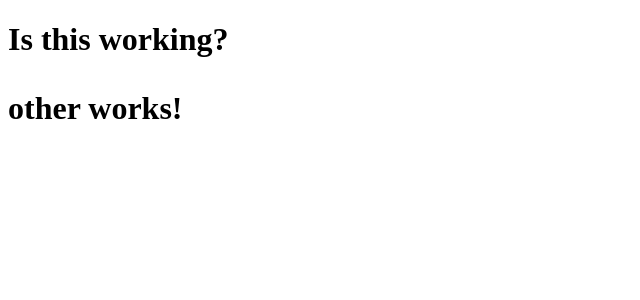
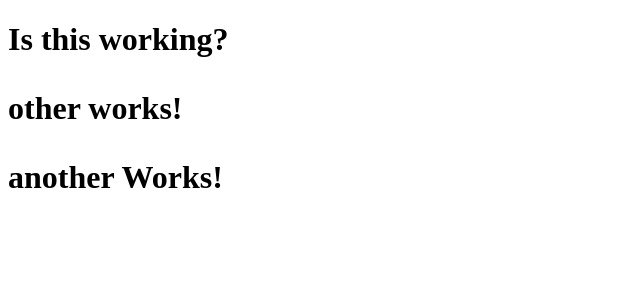
Before and after one commit to ccalbaugh/first-angular-2-app, an Angular app: page / in a window 1280 px wide. Shown: the top 300 px of the page, without its empty margins (0-640 px from the left). Built offline with nearby package versions, Linux system fonts and the light colour scheme.

Commit message:
formatted another component to fix routing issue

```diff
--- a/src/app/app.component.html
+++ b/src/app/app.component.html
@@ -1,4 +1,5 @@
 <h1>
   {{title}}
   <fa-other></fa-other>
+  <fa-another></fa-another>
 </h1>
--- a/src/app/app.module.ts
+++ b/src/app/app.module.ts
@@ -5,11 +5,13 @@
 
 import { AppComponent } from './app.component';
 import { OtherComponent } from './other/other.component';
+import { AnotherComponent } from './other/another.component';
 
 @NgModule({
   declarations: [
     AppComponent,
-    OtherComponent
+    OtherComponent,
+    AnotherComponent
   ],
   imports: [
     BrowserModule,
--- /dev/null
+++ b/src/app/other/another.component.ts
@@ -0,0 +1,19 @@
+import { Component, OnInit } from '@angular/core';
+
+@Component({
+  selector: 'fa-another',
+  template: `
+    <p>
+      another Works!
+    </p>
+  `,
+  styleUrls: []
+})
+export class AnotherComponent implements OnInit {
+
+  constructor() { }
+
+  ngOnInit() {
+  }
+
+}
```
